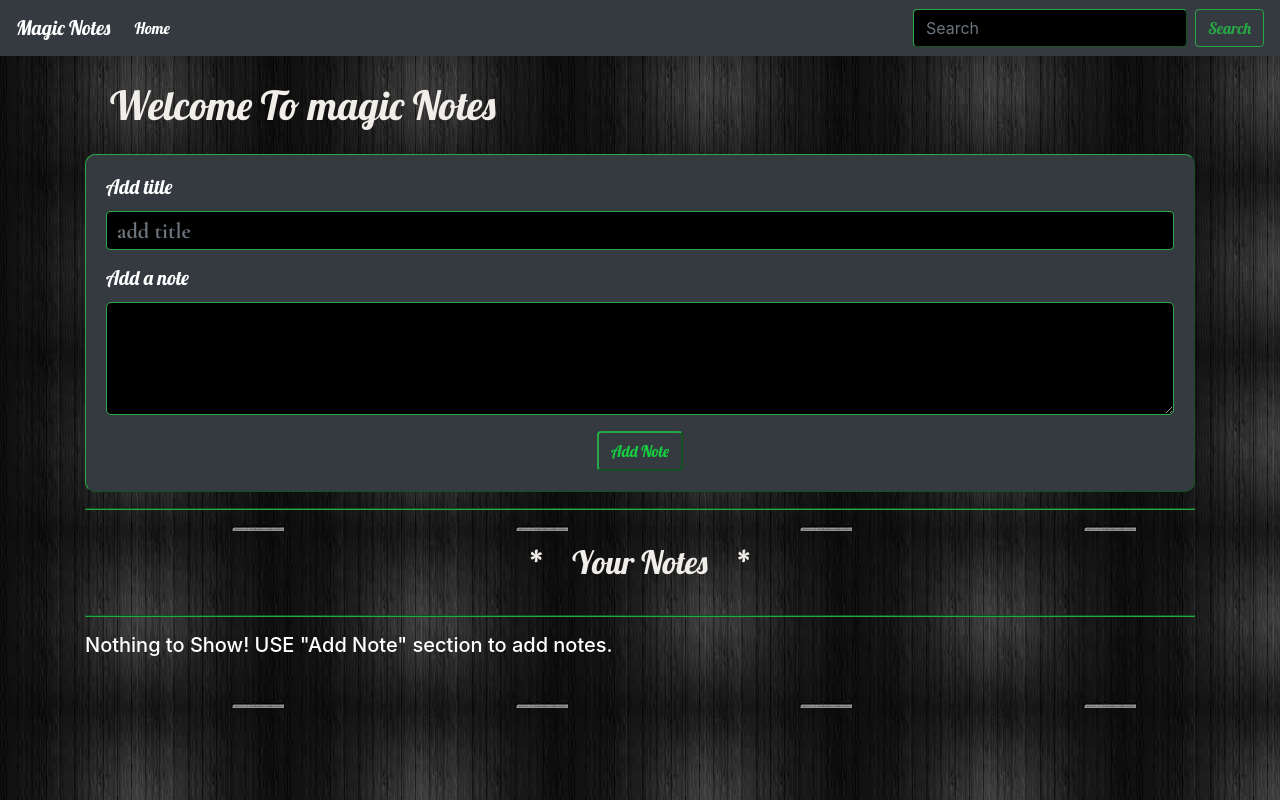
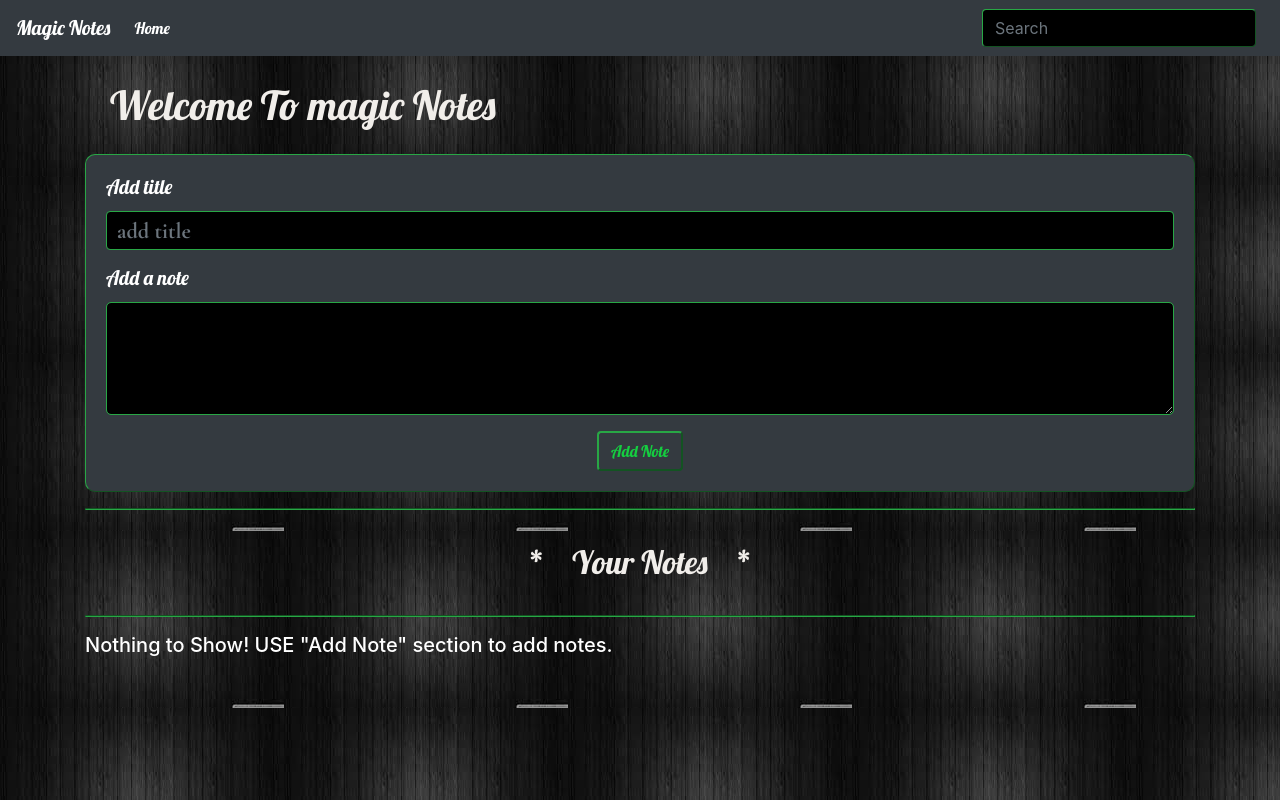
Before and after one commit to Prince3855/MagicNotes, a plain HTML site: page index.html in a window 1280 px wide. Drawn offline with nearby package versions, Linux system fonts and the light colour scheme.

Commit message:
Update index.html

```diff
--- a/index.html
+++ b/index.html
@@ -31,7 +31,7 @@
             <form class="form-inline my-2 my-lg-0">
                 <input id="searchTxt" class="form-control mr-sm-2" type="search" placeholder="Search"
                     aria-label="Search">
-                <button class="btn btn-outline-success my-2 my-sm-0 font" type="submit">Search</button>
+<!--                 <button class="btn btn-outline-success my-2 my-sm-0 font" type="submit">Search</button> -->
             </form>
         </div>
     </nav>
```
